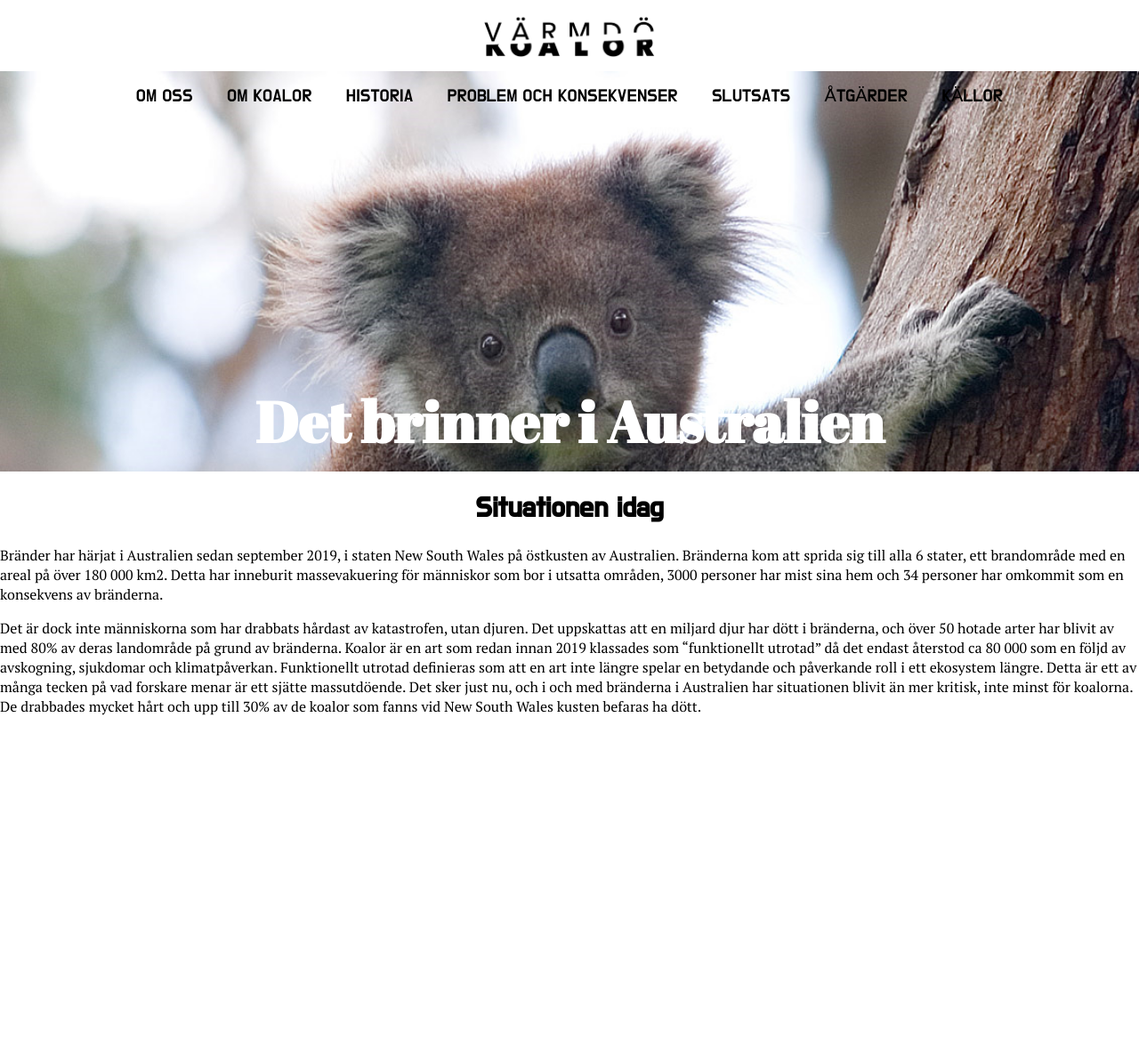
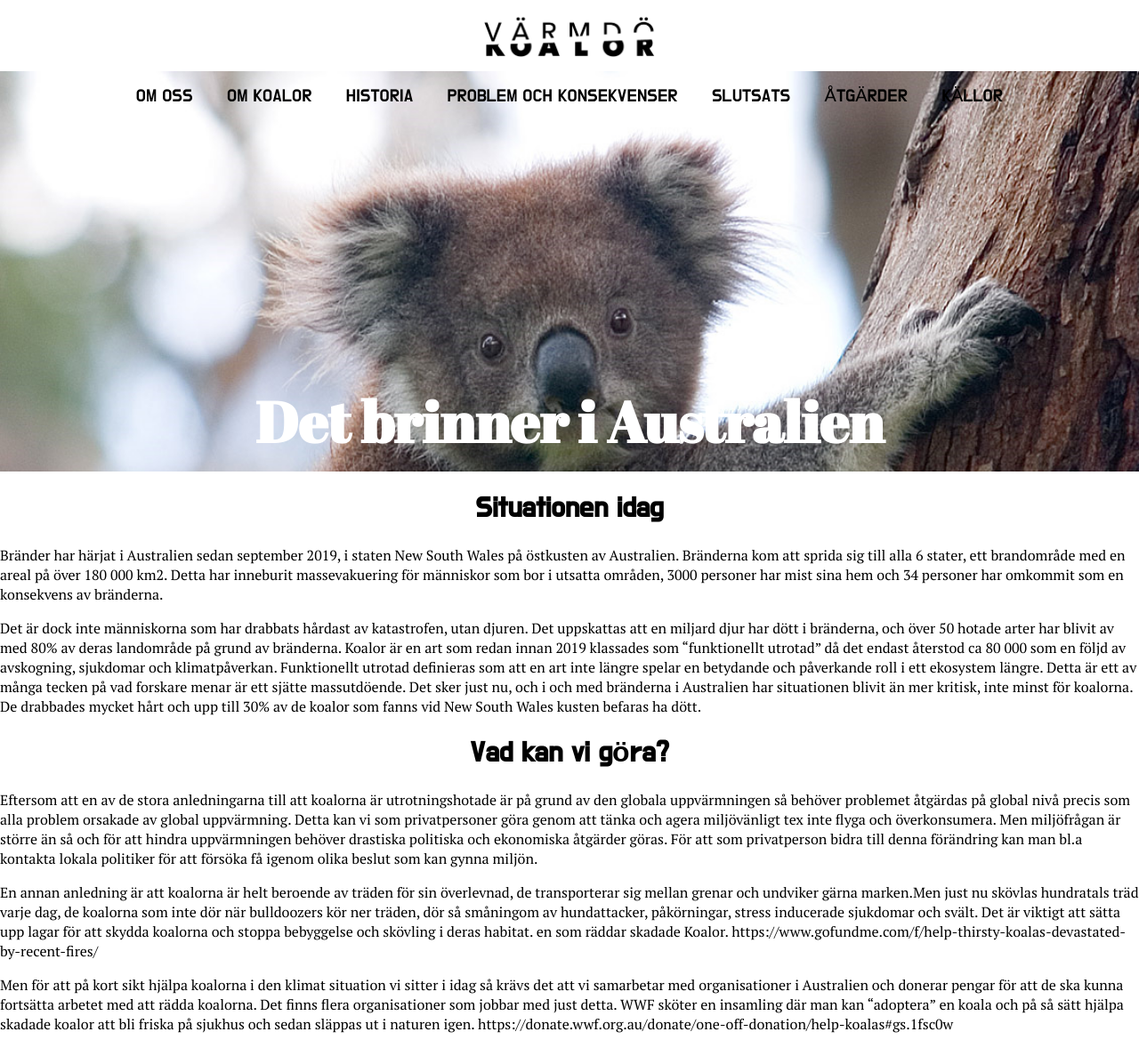
Before and after one commit to limbero/stackars-koalorna, a Jekyll site: the page built from _atgarder/atgarder.md, in a window 1280 px wide and 1178 px high. Shown: the whole window at 89% size. Built offline with Jekyll 4.4.1, drawn with Linux system fonts in a browser that asks for light colours; comment, search, counter and statistics services are not loaded.

Commit message:
Update atgarder.md

```diff
--- a/_atgarder/atgarder.md
+++ b/_atgarder/atgarder.md
@@ -5,3 +5,14 @@ layout: default
 Bränder har härjat i Australien sedan september 2019, i staten New South Wales på östkusten av Australien. Bränderna kom att sprida sig till alla 6 stater, ett brandområde med en areal på över 180 000 km2. Detta har inneburit massevakuering för människor som bor i utsatta områden, 3000 personer har mist sina hem och 34 personer har omkommit som en konsekvens av bränderna.
 
 Det är dock inte människorna som har drabbats hårdast av katastrofen, utan djuren. Det uppskattas att en miljard djur har dött i bränderna, och över 50 hotade arter har blivit av med 80% av deras landområde på grund av bränderna. Koalor är en art som redan innan 2019 klassades som “funktionellt utrotad” då det endast återstod ca 80 000 som en följd av avskogning, sjukdomar och klimatpåverkan. Funktionellt utrotad definieras som att en art inte längre spelar en betydande och påverkande roll i ett ekosystem längre. Detta är ett av många tecken på vad forskare menar är ett sjätte massutdöende. Det sker just nu, och i och med bränderna i Australien har situationen blivit än mer kritisk, inte minst för koalorna. De drabbades mycket hårt och upp till 30% av de koalor som fanns vid New South Wales kusten befaras ha dött.
+
+# Vad kan vi göra?
+Eftersom att en av de stora anledningarna till att koalorna är utrotningshotade är på grund av den globala uppvärmningen så behöver problemet åtgärdas på global nivå precis som alla problem orsakade av global uppvärmning. Detta kan vi som privatpersoner göra genom att tänka och agera miljövänligt tex inte flyga och överkonsumera. Men miljöfrågan är större än så och för att hindra uppvärmningen behöver drastiska politiska och ekonomiska åtgärder göras. För att som privatperson bidra till denna förändring kan man bl.a kontakta lokala politiker för att försöka få igenom olika beslut som kan gynna miljön.
+
+En annan anledning är att koalorna är helt beroende av träden för sin överlevnad, de transporterar sig mellan grenar och undviker gärna marken.Men just nu skövlas hundratals träd varje dag, de koalorna som inte dör när bulldoozers kör ner träden, dör så småningom av hundattacker, påkörningar, stress inducerade sjukdomar och svält. Det är viktigt att sätta upp lagar för att skydda koalorna och stoppa bebyggelse och skövling i deras habitat.
+en som räddar skadade Koalor.
+https://www.gofundme.com/f/help-thirsty-koalas-devastated-by-recent-fires/
+
+ Men för att på kort sikt hjälpa koalorna i den klimat situation vi sitter i idag så krävs det att vi samarbetar med organisationer i Australien och donerar pengar för att de ska kunna fortsätta arbetet med att rädda koalorna. Det finns flera organisationer som jobbar med just detta.
+WWF sköter en insamling där man kan “adoptera” en koala och på så sätt hjälpa skadade koalor att bli friska på sjukhus och sedan släppas ut i naturen igen.
+https://donate.wwf.org.au/donate/one-off-donation/help-koalas#gs.1fsc0w
```
